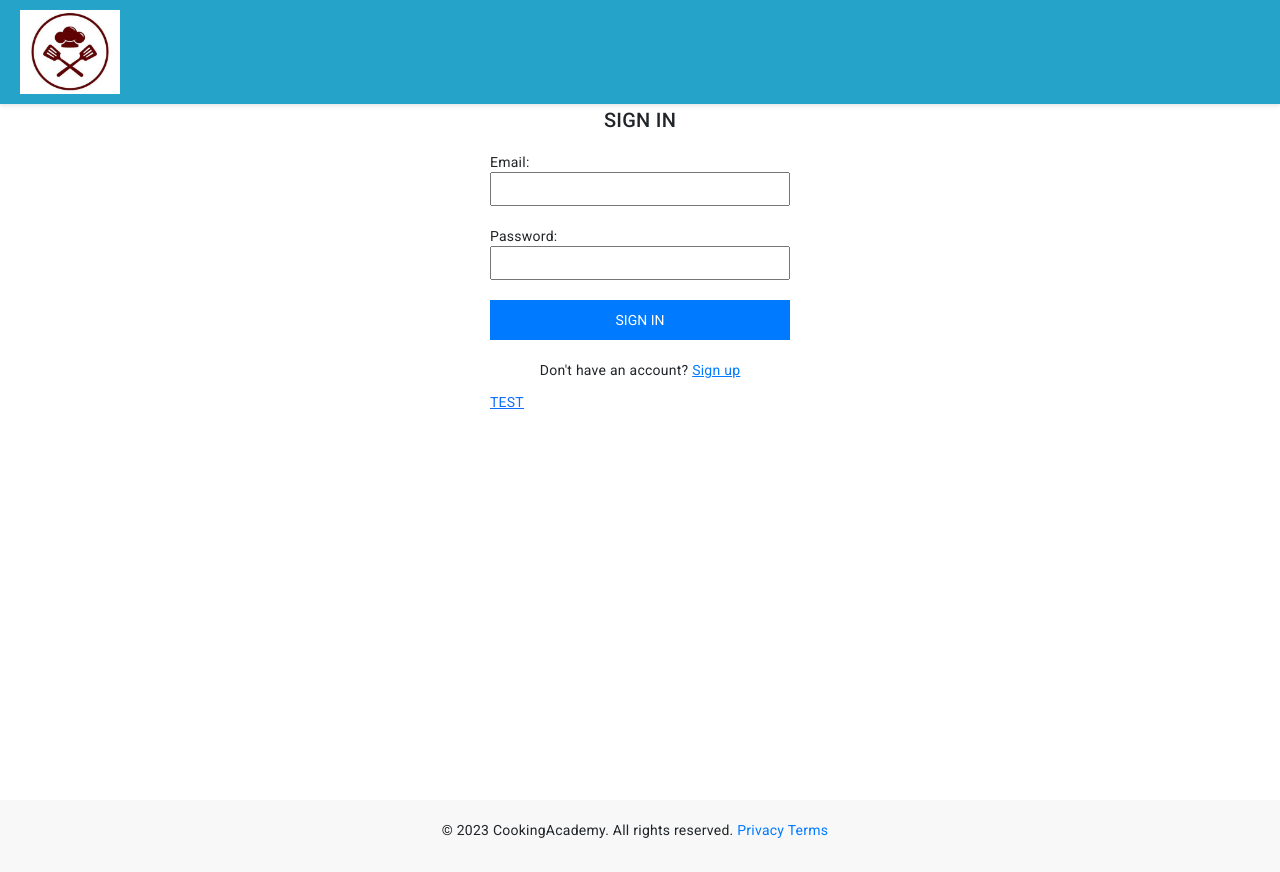
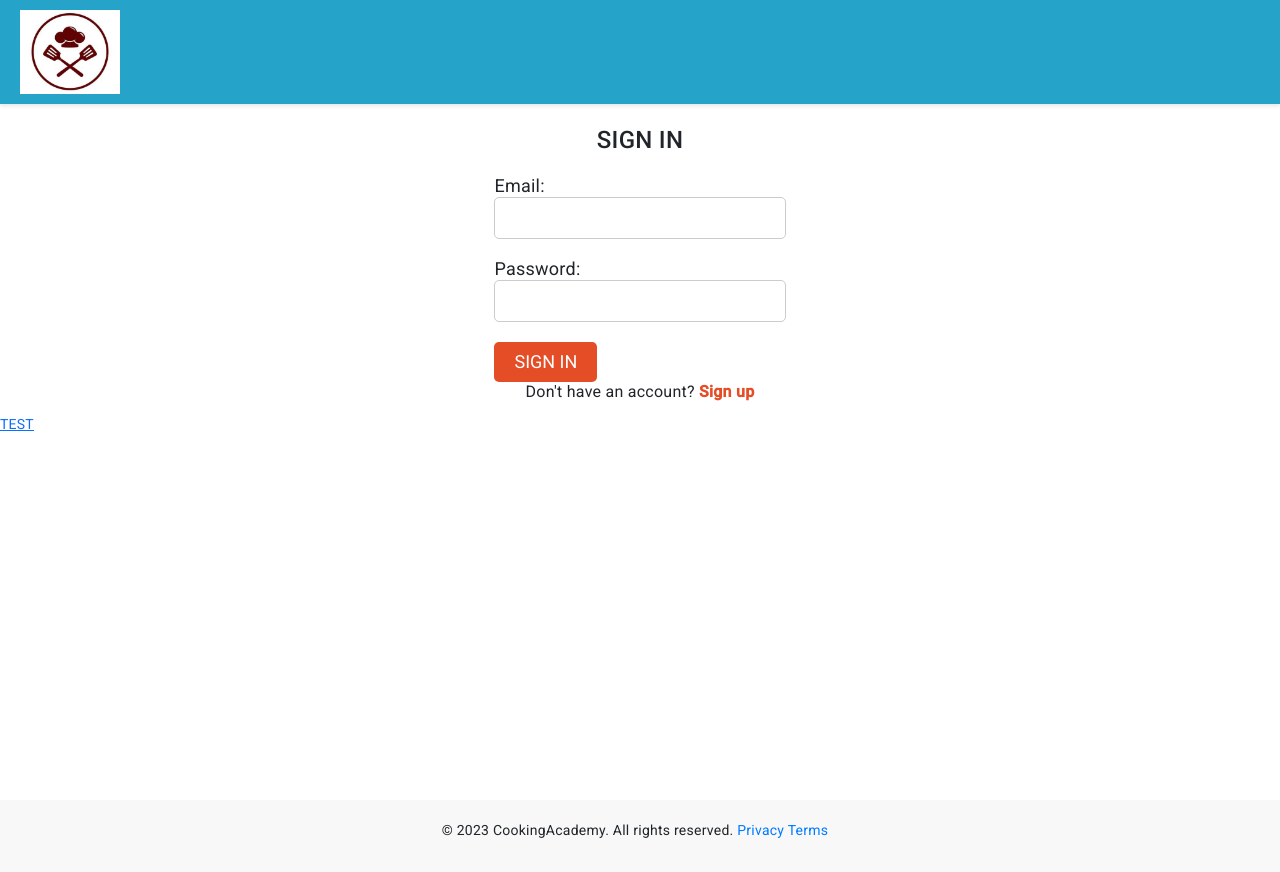
Before and after one commit to CookingAcademyPA/front, an Angular app: page /signin in a window 1280 px wide. Built offline with nearby package versions, Linux system fonts and the light colour scheme.

Commit message:
add login

```diff
--- a/src/app/auth/signin/sign-in.component.css
+++ b/src/app/auth/signin/sign-in.component.css
@@ -1,40 +1,52 @@
 .login-container {
-  width: 300px;
-  margin: auto;
+  display: flex;
+  flex-direction: column;
+  align-items: center;
+  margin-top: 20px;
 }
 
-h2 {
-  text-align: center;
+.login-container h2 {
+  font-size: 24px;
+  margin-bottom: 20px;
 }
 
 .form-group {
   margin-bottom: 20px;
 }
 
-label {
-  display: block;
+.form-group label {
+  font-size: 18px;
 }
 
-input[type="email"],
-input[type="password"] {
+.form-group input {
   width: 100%;
-  padding: 5px;
+  padding: 10px;
+  font-size: 16px;
+  border: 1px solid #ccc;
+  border-radius: 5px;
 }
 
-button {
-  width: 100%;
-  padding: 10px;
-  background-color: #007bff;
-  color: #fff;
+button[type="submit"] {
+  background-color: #e44d26;
+  color: white;
   border: none;
+  border-radius: 5px;
+  padding: 10px 20px;
+  font-size: 18px;
   cursor: pointer;
+  transition: background-color 0.3s ease;
+}
+
+button[type="submit"]:hover {
+  background-color: #c6340b;
 }
 
 .signup-link {
-  text-align: center;
-  margin-top: 20px;
+  font-size: 16px;
 }
 
 .signup-link a {
-  color: #007bff;
+  color: #e44d26;
+  text-decoration: none;
+  font-weight: bold;
 }
--- a/src/app/auth/signin/sign-in.component.html
+++ b/src/app/auth/signin/sign-in.component.html
@@ -1,18 +1,19 @@
 <div class="login-container">
   <h2>SIGN IN</h2>
-  <form>
+  <form (ngSubmit)="onSubmit()">
     <div class="form-group">
       <label for="email">Email:</label>
-      <input type="email" id="email" name="email" required>
+      <input type="email" id="email" name="email" required [(ngModel)]="email">
     </div>
     <div class="form-group">
       <label for="password">Password:</label>
-      <input type="password" id="password" name="password" required>
+      <input type="password" id="password" name="password" required [(ngModel)]="password">
     </div>
     <button type="submit">SIGN IN</button>
   </form>
   <div class="signup-link">
     <p>Don't have an account? <a routerLink="/signup">Sign up</a></p>
   </div>
-  <a routerLink="/home">TEST</a>
+  <p *ngIf="errorMessage" class="error-message">{{ errorMessage }}</p>
 </div>
+<a routerLink="/home">TEST</a>
--- a/src/app/auth/signin/sign-in.component.ts
+++ b/src/app/auth/signin/sign-in.component.ts
@@ -1,4 +1,6 @@
 import { Component } from '@angular/core';
+import { Router } from '@angular/router';
+import { HttpClient, HttpHeaders } from '@angular/common/http';
 
 @Component({
   selector: 'app-signin',
@@ -6,5 +8,42 @@ import { Component } from '@angular/core';
   styleUrls: ['./sign-in.component.css']
 })
 export class SignInComponent {
+  email: string = '';
+  password: string = '';
+  errorMessage: string = '';
+
+  constructor(private router: Router, private http: HttpClient) {
+  }
+
+  onSubmit(): void {
+    const formData = {
+      email: this.email,
+      password: this.password
+    };
+
+    // En-têtes pour la requête HTTP (si nécessaire)
+    const headers = new HttpHeaders({
+      'Content-Type': 'application/json'
+      // Ajoutez d'autres en-têtes si nécessaires
+    });
+
+    this.http.post<any>('https://cookingacademy.azurewebsites.net/api/auth/login', formData, { headers })
+      .subscribe(
+        (response) => {
+          // En cas de succès, le serveur renvoie un token.
+          // Vous pouvez stocker ce token dans un service d'authentification ou dans un cookie sécurisé.
+
+          // Redirigez l'utilisateur vers la page d'accueil (/home).
+          this.router.navigate(['/home']);
+        },
+        (error) => {
+          // En cas d'échec de la connexion, gérez l'erreur ici (par exemple, affichez un message d'erreur à l'utilisateur).
+          this.errorMessage = 'Erreur de connexion. Veuillez vérifier vos informations.';
+          console.error('Erreur de connexion :', error);
+        }
+      );
+  }
+
+
 
 }
--- a/src/app/menu-blank/menu-blank.component.html
+++ b/src/app/menu-blank/menu-blank.component.html
@@ -1,6 +1,7 @@
 <nav class="menu">
-  <div class="logo">
-    <img src="assets/Capture.PNG" alt="Logo">
-  </div>
-
+  <a routerLink="/connexion">
+    <div class="logo">
+      <img src="assets/Capture.PNG" alt="Logo">
+    </div>
+  </a>
 </nav>
```
